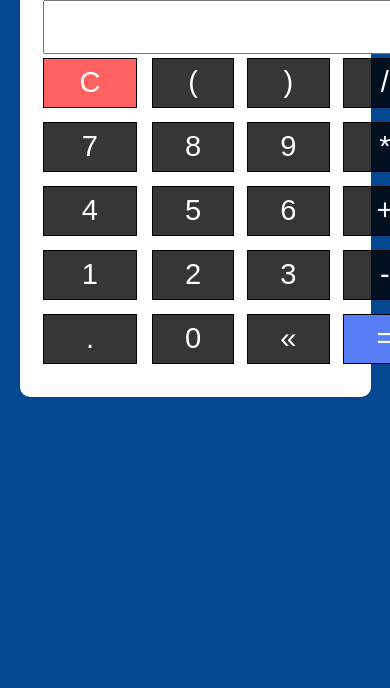
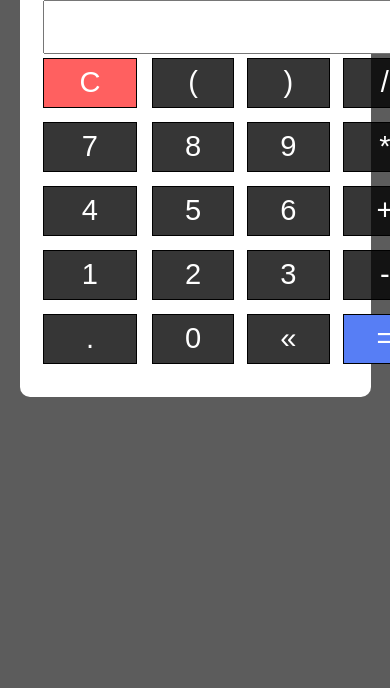
Before and after one commit to Johklay/javascrip, a plain HTML site: page aula055/index.html in a window 390 px wide. Shown: the part 156-844 px from the top of the page. Drawn offline with nearby package versions, Linux system fonts and the light colour scheme.

Commit message:
Update style.css

```diff
--- a/aula055/assts/css/style.css
+++ b/aula055/assts/css/style.css
@@ -93,6 +93,11 @@ form button:active{
 }
 
 @media(max-width: 768px) {
+
+    body{
+        background-color: rgba(0, 0, 0, 0.638);
+    }
+
     .container{
         width: 90%;
     }
```
